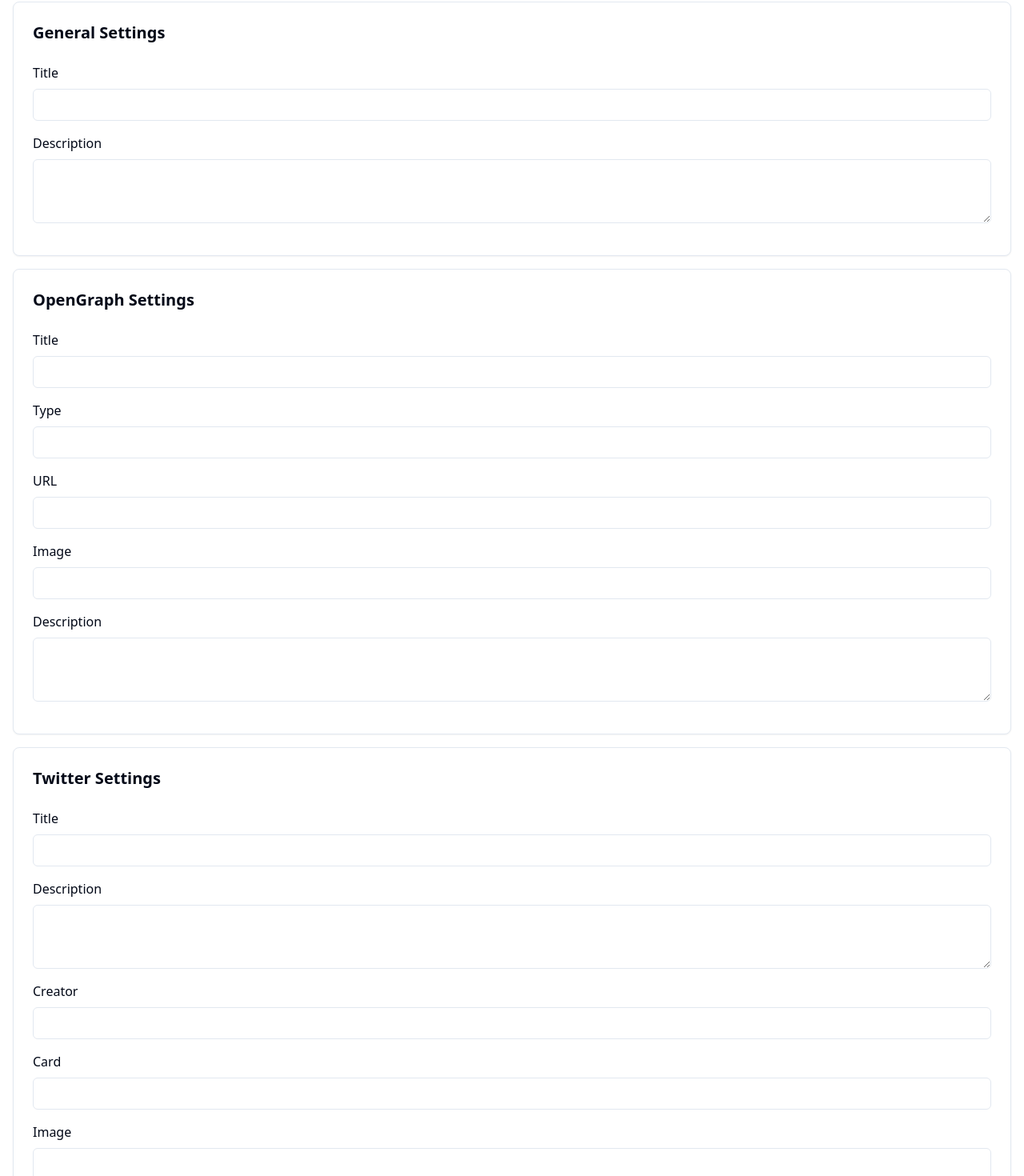
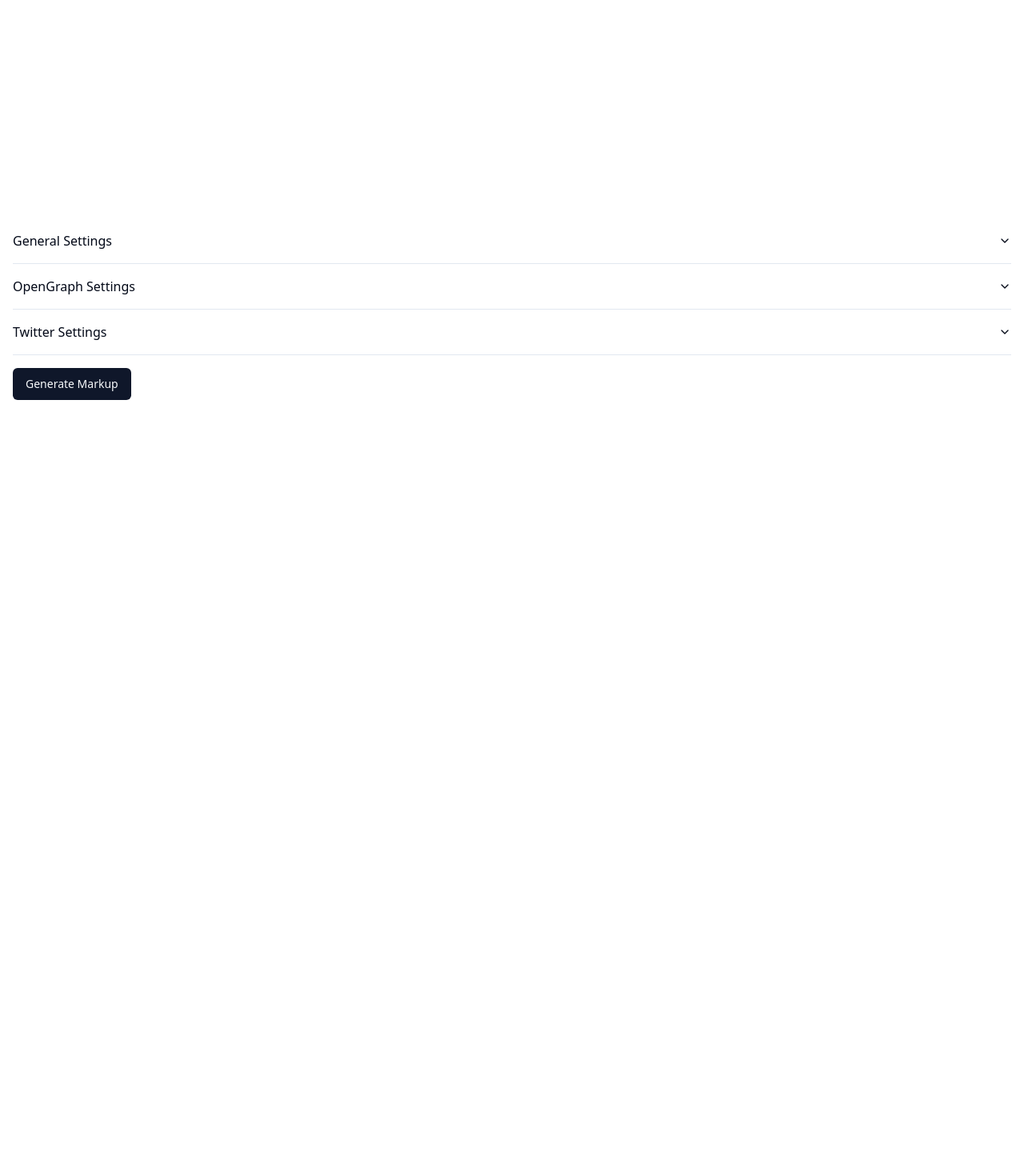
Before and after one commit to GPT-Engineer-App/seo-helper, a React (Vite) app: page / in a window 1280 px wide. Shown: the part 14-1484 px from the top of the page at 80% size. After the commit the page ends 800 px from the top, so only its background shows below. Built offline with nearby package versions, Linux system fonts and the light colour scheme.

Commit message:
Made the SEO Optimization UI more compact by using shadcn components and reducing vertical spacing. Added collapsible sections for each setting to save space.

```diff
--- a/src/pages/SeoOptimization.jsx
+++ b/src/pages/SeoOptimization.jsx
@@ -4,6 +4,7 @@ import { Input } from "@/components/ui/input";
 import { Textarea } from "@/components/ui/textarea";
 import { Card, CardHeader, CardContent } from "@/components/ui/card";
 import { Toaster } from "@/components/ui/sonner";
+import { Accordion, AccordionItem, AccordionTrigger, AccordionContent } from "@/components/ui/accordion";
 
 const SeoOptimization = () => {
   const [general, setGeneral] = useState({ title: "", description: "" });
@@ -95,21 +96,22 @@ const SeoOptimization = () => {
   return (
     <div className="container mx-auto p-4">
       <Toaster />
-      <Card className="mb-4">
-        <CardHeader>
-          <h2 className="text-xl font-semibold">General Settings</h2>
-        </CardHeader>
+      <Accordion type="single" collapsible>
+        <AccordionItem value="general">
+          <AccordionTrigger>General Settings</AccordionTrigger>
+          <AccordionContent>
+            <Card className="mb-2">
               <CardContent>
-          <div className="mb-4">
-            <label className="block mb-2">Title</label>
+                <div className="mb-2">
+                  <label className="block mb-1">Title</label>
                   <Input
                     value={general.title}
                     onChange={(e) => handleChange("general", "title", e.target.value)}
                     maxLength={66}
                   />
                 </div>
-          <div className="mb-4">
-            <label className="block mb-2">Description</label>
+                <div className="mb-2">
+                  <label className="block mb-1">Description</label>
                   <Textarea
                     value={general.description}
                     onChange={(e) =>
@@ -120,14 +122,16 @@ const SeoOptimization = () => {
                 </div>
               </CardContent>
             </Card>
+          </AccordionContent>
+        </AccordionItem>
 
-      <Card className="mb-4">
-        <CardHeader>
-          <h2 className="text-xl font-semibold">OpenGraph Settings</h2>
-        </CardHeader>
+        <AccordionItem value="openGraph">
+          <AccordionTrigger>OpenGraph Settings</AccordionTrigger>
+          <AccordionContent>
+            <Card className="mb-2">
               <CardContent>
-          <div className="mb-4">
-            <label className="block mb-2">Title</label>
+                <div className="mb-2">
+                  <label className="block mb-1">Title</label>
                   <Input
                     value={openGraph.title}
                     onChange={(e) =>
@@ -136,22 +140,22 @@ const SeoOptimization = () => {
                     maxLength={66}
                   />
                 </div>
-          <div className="mb-4">
-            <label className="block mb-2">Type</label>
+                <div className="mb-2">
+                  <label className="block mb-1">Type</label>
                   <Input
                     value={openGraph.type}
                     onChange={(e) => handleChange("openGraph", "type", e.target.value)}
                   />
                 </div>
-          <div className="mb-4">
-            <label className="block mb-2">URL</label>
+                <div className="mb-2">
+                  <label className="block mb-1">URL</label>
                   <Input
                     value={openGraph.url}
                     onChange={(e) => handleChange("openGraph", "url", e.target.value)}
                   />
                 </div>
-          <div className="mb-4">
-            <label className="block mb-2">Image</label>
+                <div className="mb-2">
+                  <label className="block mb-1">Image</label>
                   <Input
                     value={openGraph.image}
                     onChange={(e) =>
@@ -159,8 +163,8 @@ const SeoOptimization = () => {
                     }
                   />
                 </div>
-          <div className="mb-4">
-            <label className="block mb-2">Description</label>
+                <div className="mb-2">
+                  <label className="block mb-1">Description</label>
                   <Textarea
                     value={openGraph.description}
                     onChange={(e) =>
@@ -171,22 +175,24 @@ const SeoOptimization = () => {
                 </div>
               </CardContent>
             </Card>
+          </AccordionContent>
+        </AccordionItem>
 
-      <Card className="mb-4">
-        <CardHeader>
-          <h2 className="text-xl font-semibold">Twitter Settings</h2>
-        </CardHeader>
+        <AccordionItem value="twitter">
+          <AccordionTrigger>Twitter Settings</AccordionTrigger>
+          <AccordionContent>
+            <Card className="mb-2">
               <CardContent>
-          <div className="mb-4">
-            <label className="block mb-2">Title</label>
+                <div className="mb-2">
+                  <label className="block mb-1">Title</label>
                   <Input
                     value={twitter.title}
                     onChange={(e) => handleChange("twitter", "title", e.target.value)}
                     maxLength={66}
                   />
                 </div>
-          <div className="mb-4">
-            <label className="block mb-2">Description</label>
+                <div className="mb-2">
+                  <label className="block mb-1">Description</label>
                   <Textarea
                     value={twitter.description}
                     onChange={(e) =>
@@ -195,8 +201,8 @@ const SeoOptimization = () => {
                     maxLength={165}
                   />
                 </div>
-          <div className="mb-4">
-            <label className="block mb-2">Creator</label>
+                <div className="mb-2">
+                  <label className="block mb-1">Creator</label>
                   <Input
                     value={twitter.creator}
                     onChange={(e) =>
@@ -204,22 +210,22 @@ const SeoOptimization = () => {
                     }
                   />
                 </div>
-          <div className="mb-4">
-            <label className="block mb-2">Card</label>
+                <div className="mb-2">
+                  <label className="block mb-1">Card</label>
                   <Input
                     value={twitter.card}
                     onChange={(e) => handleChange("twitter", "card", e.target.value)}
                   />
                 </div>
-          <div className="mb-4">
-            <label className="block mb-2">Image</label>
+                <div className="mb-2">
+                  <label className="block mb-1">Image</label>
                   <Input
                     value={twitter.image}
                     onChange={(e) => handleChange("twitter", "image", e.target.value)}
                   />
                 </div>
-          <div className="mb-4">
-            <label className="block mb-2">Image Alt</label>
+                <div className="mb-2">
+                  <label className="block mb-1">Image Alt</label>
                   <Input
                     value={twitter.imageAlt}
                     onChange={(e) =>
@@ -229,8 +235,11 @@ const SeoOptimization = () => {
                 </div>
               </CardContent>
             </Card>
+          </AccordionContent>
+        </AccordionItem>
+      </Accordion>
 
-      <Button onClick={generateMarkup}>Generate Markup</Button>
+      <Button onClick={generateMarkup} className="mt-4">Generate Markup</Button>
 
       {markup && (
         <div className="mt-4">
```
Lines whose indentation alone changed are shown as unchanged.
